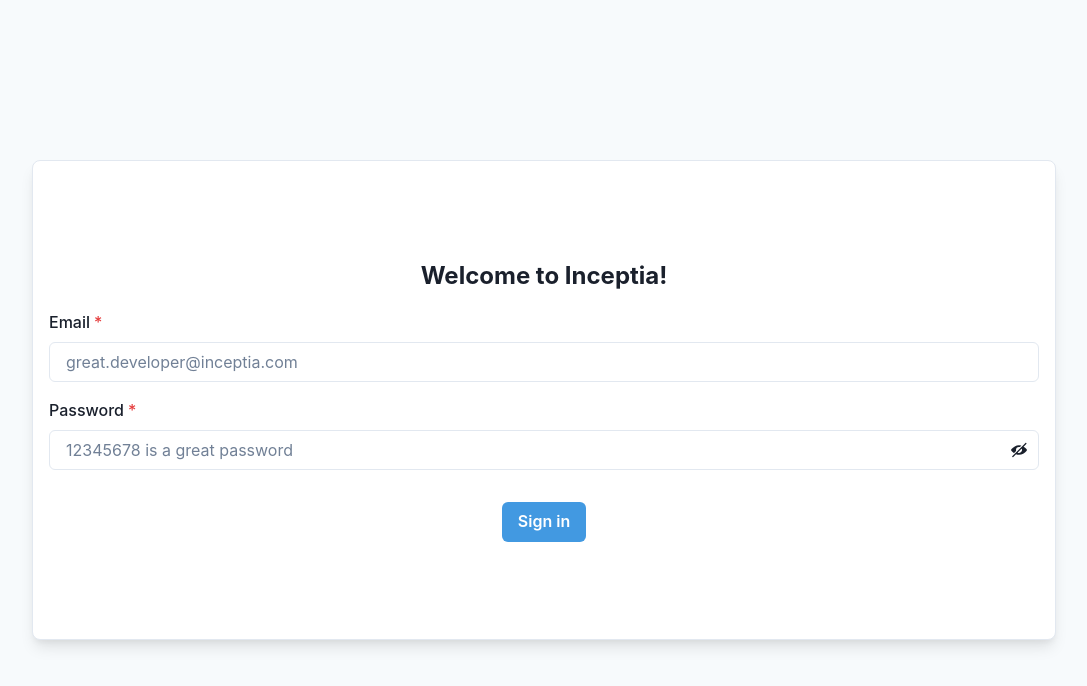
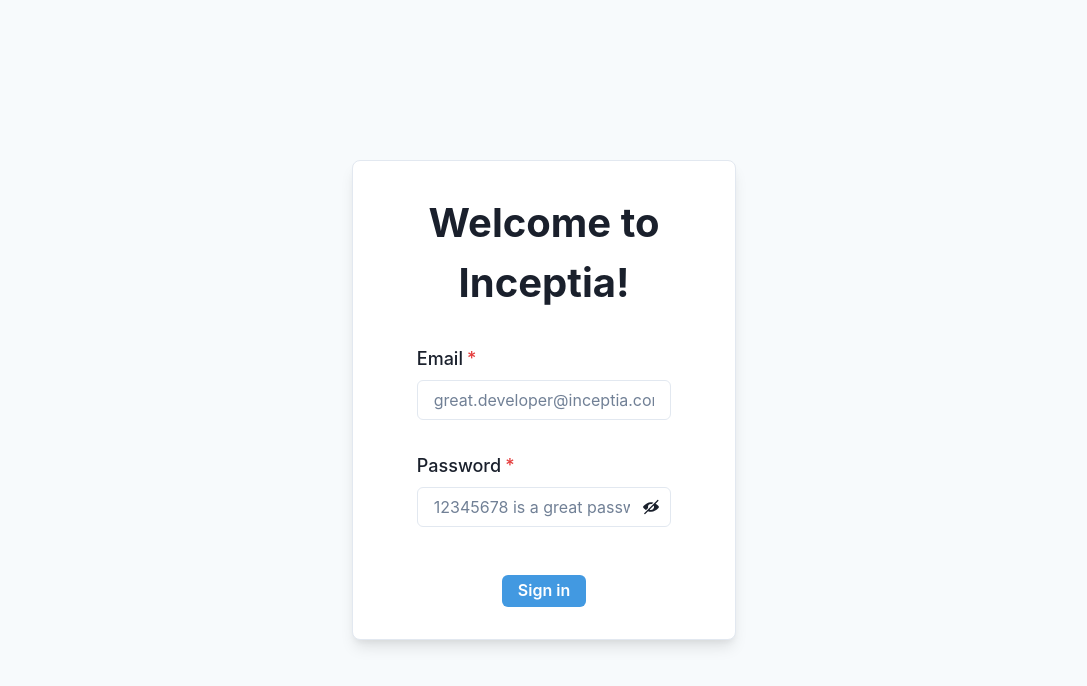
Before and after one commit to Cocahuana/ChallengeReactJSDev, a React (Create React App) app in the folder frontend/: page /login in a window 1280 px wide. Shown: the top 686 px of the page, without its empty margins (96-1183 px from the left). Built offline with nearby package versions, Linux system fonts and the light colour scheme; no server answers; the HTML template or start-up script is replaced by a standard one.

Commit message:
Feat: add responsive login page view for tablet, laptop and monitor isize

```diff
--- a/frontend/src/pages/LoginForm.tsx
+++ b/frontend/src/pages/LoginForm.tsx
@@ -49,7 +49,7 @@
 				alignItems={"center"}
 			>
 				<Box
-					w={{ base: "80%" }}
+					w={{ base: "80%", md: "50%", lg: "40%", xl: "30%" }}
 					h={{ base: "60vh" }}
 					borderWidth={1}
 					borderRadius='lg'
@@ -65,28 +65,44 @@
 							h='100%'
 							justify={"center"}
 							alignItems={"center"}
-							gap={4}
-							p={{ base: "4" }}
+							gap={{ base: 4, md: 6, xl: 8 }}
+							p={{ base: "4", md: "8" }}
 						>
 							<Text
-								fontSize={{ base: "x-large" }}
+								fontSize={{
+									base: "x-large",
+									md: "xx-large",
+									xl: "2.5rem",
+								}}
 								fontWeight={"bold"}
 								textAlign={"center"}
 							>
 								Welcome to Inceptia!
 							</Text>
-							<FormControl isRequired w={{ base: "100%" }}>
-								<FormLabel>Email</FormLabel>
+							<FormControl
+								isRequired
+								w={{ base: "100%", lg: "80%" }}
+							>
+								<FormLabel fontSize={{ lg: "18px" }}>
+									Email
+								</FormLabel>
 								<Input
 									w={{ base: "100%" }}
+									fontSize={{ lg: "1rem" }}
 									type='email'
 									value={email}
 									onChange={(e) => setEmail(e.target.value)}
 									placeholder='great.developer@inceptia.com'
 								/>
 							</FormControl>
-							<FormControl isRequired w={{ base: "100%" }}>
-								<FormLabel>Password</FormLabel>
+							<FormControl
+								isRequired
+								w={{ base: "100%", lg: "80%" }}
+								fontSize={{ lg: "1rem" }}
+							>
+								<FormLabel fontSize={{ lg: "18px" }}>
+									Password
+								</FormLabel>
 								<InputGroup>
 									<Input
 										w={{ base: "100%" }}
```
